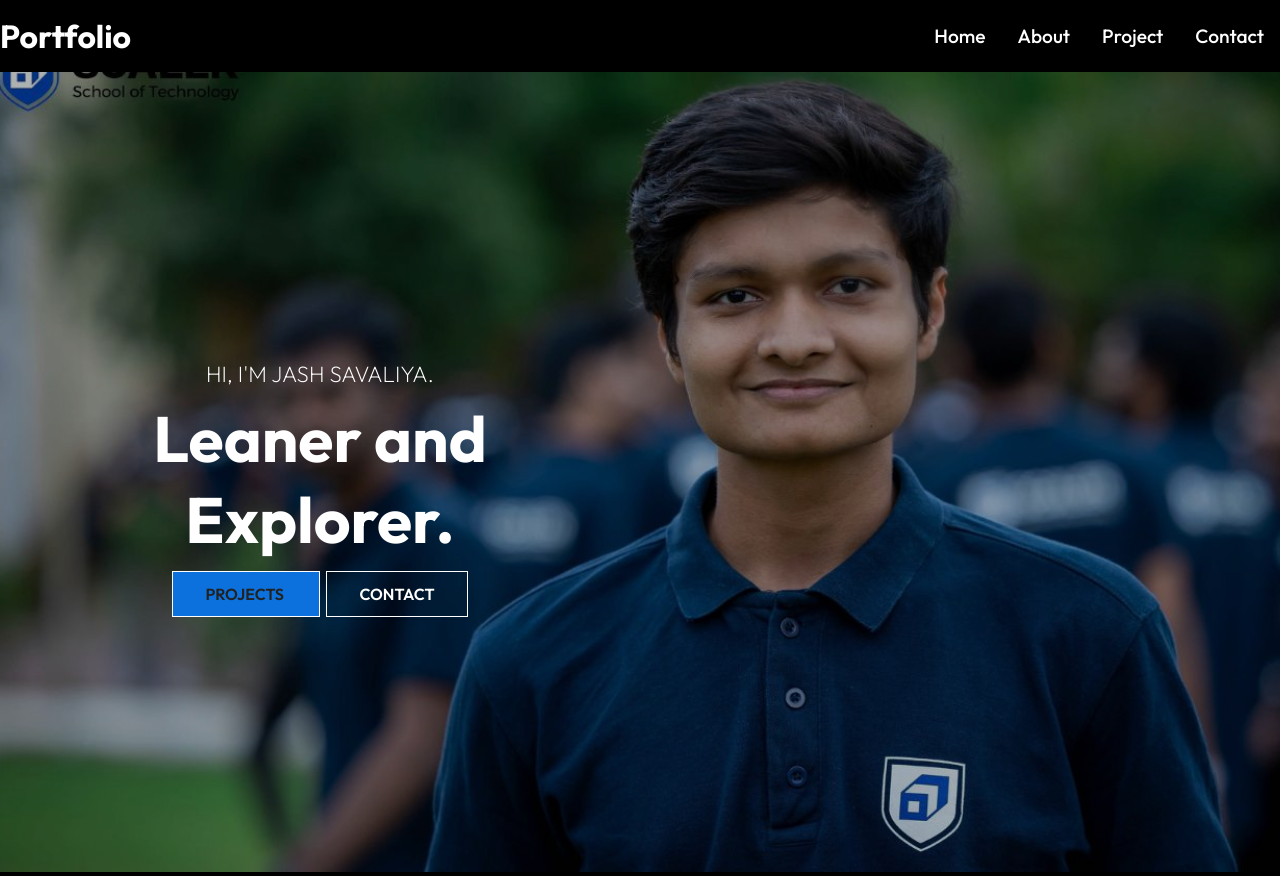
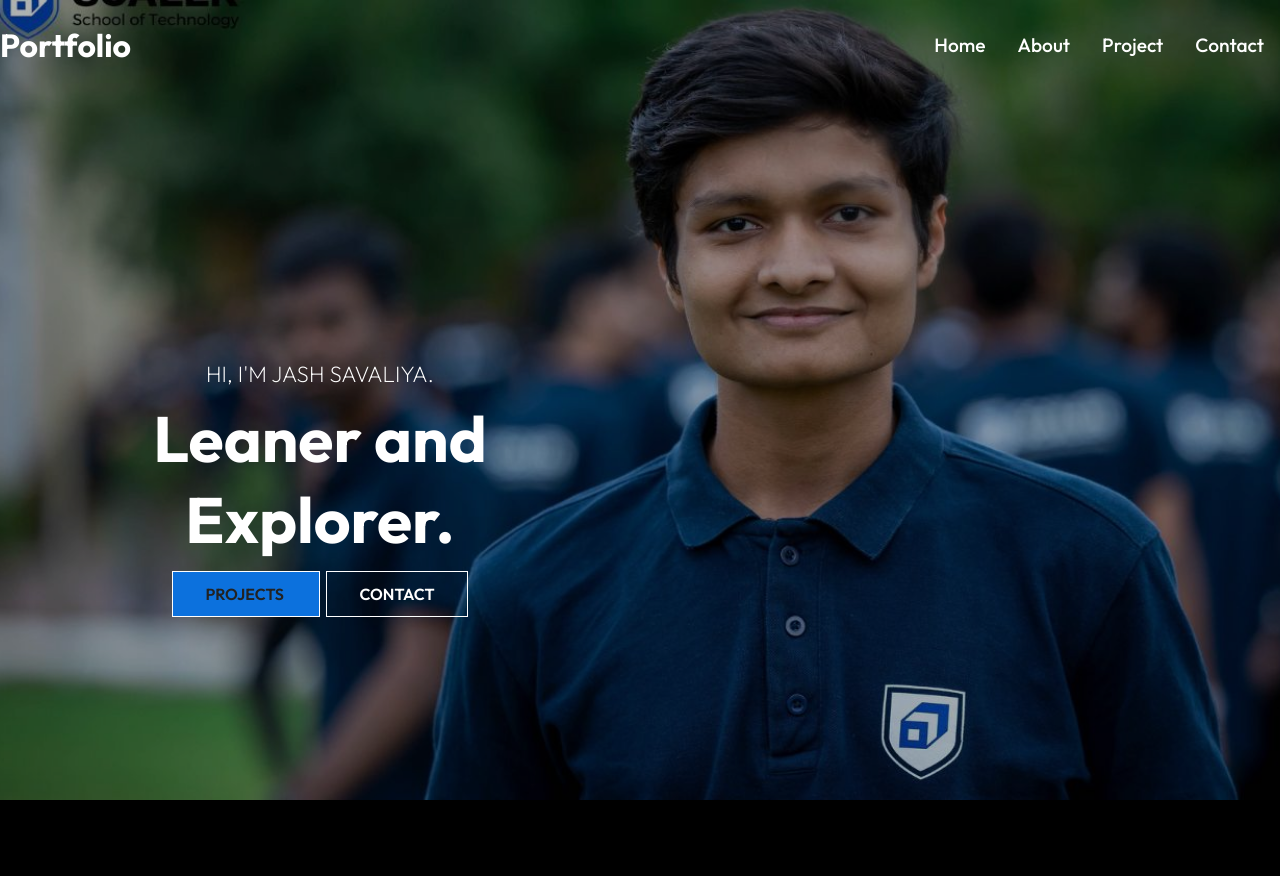
Before and after one commit to Jash2606/My_Portfolio, a React (Create React App) app: page / in a window 1280 px wide. After the commit the page ends 804 px from the top, so only its background shows below. Built offline with nearby package versions, Linux system fonts and the light colour scheme.

Commit message:
Added color changing while scrolling in nav bar...

```diff
--- a/src/components/Navbar.js
+++ b/src/components/Navbar.js
@@ -1,11 +1,21 @@
 import "./NavbarStyle.css";
 
-import React from 'react';
+import React, { useState } from 'react';
 import { Link } from 'react-router-dom';
 
 const Navbar = () => {
+
+    const[color,setcolor] = useState(false);
+    const changeColor = () => {
+        if(window.scrollY >= 100 ){
+            setcolor(true);
+        }else{
+            setcolor(false);
+        }
+    }
+    window.addEventListener('scroll',changeColor);
   return (
-    <div className="header">
+    <div className={color ? "header header-bg" : "header"}>
         <Link to="/">
             <h1>Portfolio</h1>
         </Link>
--- a/src/components/NavbarStyle.css
+++ b/src/components/NavbarStyle.css
@@ -3,6 +3,15 @@
     justify-content: space-between;
     align-items: center;
     padding: 1rem 0;
+    position: fixed;
+    width: 100%;
+    height: 90px;
+    z-index: 10;
+}
+
+.header-bg{
+    background-color: rgba(0,0,0,0.85);
+    transition: 0.5s;
 }
 
 .nav-menu{
```
